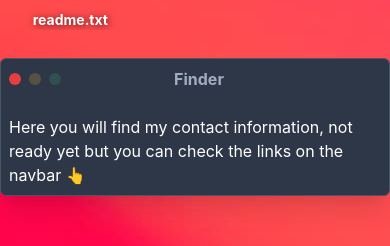
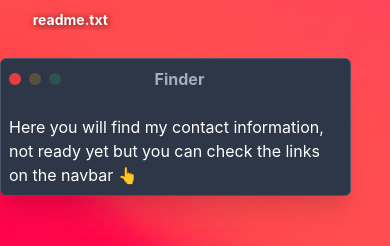
Before and after one commit to goncy/mac-cv, a React (Vite) app: page /finder in a window 390 px wide. Shown: the part 236-482 px from the top of the page. Built offline with nearby package versions, Linux system fonts and the light colour scheme.

Commit message:
Change width for mobile

```diff
--- a/src/components/Window.tsx
+++ b/src/components/Window.tsx
@@ -36,7 +36,7 @@ const Window: React.FC<Props> = ({onClose, dragConstraints, title, children}) =>
       dragConstraints={dragConstraints}
       dragElastic={false}
       dragMomentum={false}
-      style={{width: "100%", maxWidth: 640}}
+      style={{width: "fit-content"}}
     >
       <Stack
         backgroundColor="gray.700"
@@ -44,7 +44,7 @@ const Window: React.FC<Props> = ({onClose, dragConstraints, title, children}) =>
         borderRadius="md"
         borderWidth={1}
         boxShadow="xl"
-        maxWidth={640}
+        maxWidth={{base: "90vw", md: 640}}
       >
         <Stack alignItems="center" direction="row" padding={2} position="relative">
           <Stack alignItems="center" direction="row" position="absolute">
```
